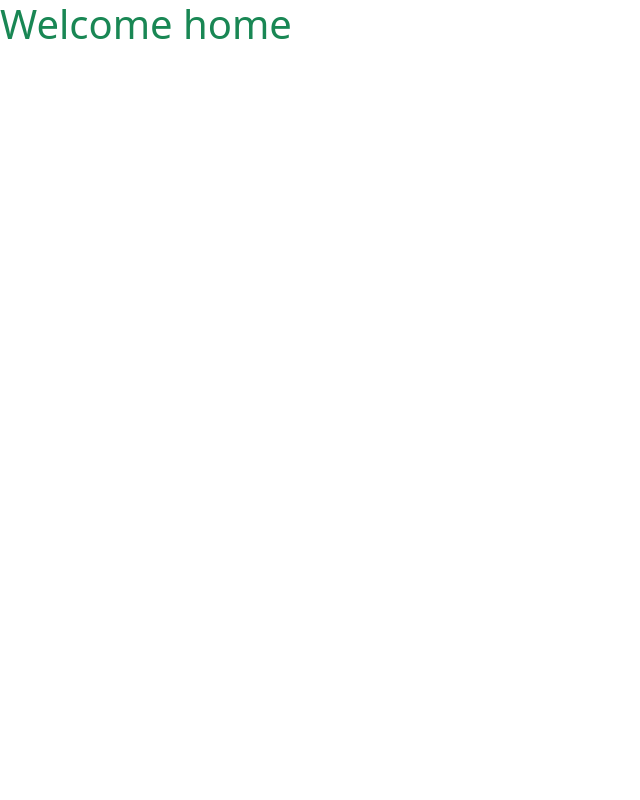
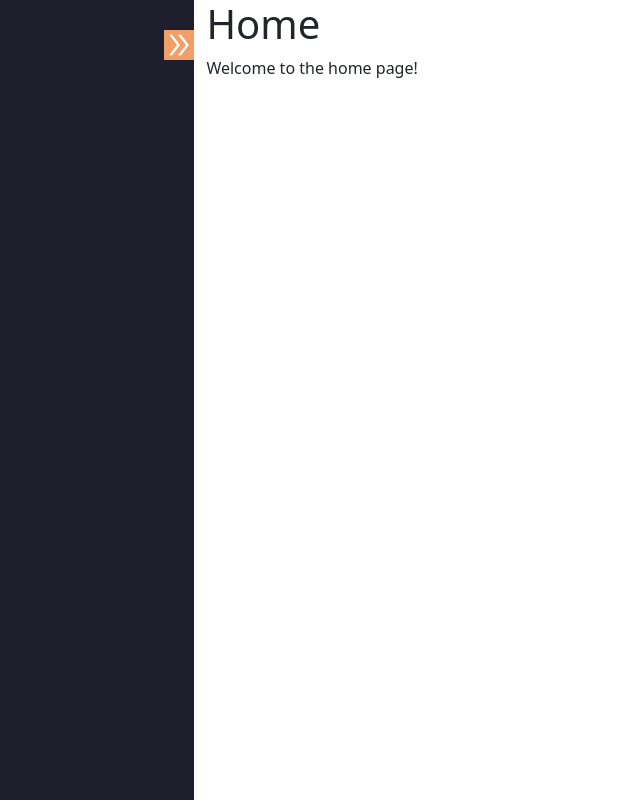
Before and after one commit to Smlchinaza/new_portfolio, a React (Create React App) app in the folder client/: page / in a window 1280 px wide. Shown: the whole page, without its empty margins (0-640 px from the left). Built offline with nearby package versions, Linux system fonts and the light colour scheme.

Commit message:
Added layout section

```diff
--- a/client/package.json
+++ b/client/package.json
@@ -3,12 +3,14 @@
   "version": "0.1.0",
   "private": true,
   "dependencies": {
+    "@ljharb/tsconfig": "^0.3.2",
     "@testing-library/dom": "^10.4.0",
     "@testing-library/jest-dom": "^6.6.3",
     "@testing-library/react": "^16.3.0",
     "@testing-library/user-event": "^13.5.0",
     "react": "^19.1.0",
     "react-dom": "^19.1.0",
+    "react-icons": "^5.5.0",
     "react-scripts": "5.0.1",
     "web-vitals": "^2.1.4"
   },
--- a/client/src/App.js
+++ b/client/src/App.js
@@ -1,7 +1,10 @@
+import React from "react";
+import Layout from "./components/Layout/Layout.js";
+
 function App() {
   return (
     <div>
-      <h1 className="text-success">Welcome home</h1>
+      <Layout />
     </div>
   );
 }
--- /dev/null
+++ b/client/src/components/Layout/Layout.css
@@ -0,0 +1,34 @@
+.sidebar-section {
+  display: flex;
+}
+
+.sidebar-toggle {
+  width: 230px;
+  transition: all 0.3s ease;
+  height: 100vh;
+  background-color: #1e1e2c;
+}
+
+.sidebar {
+  height: 100vh;
+  background-color: #1e1e2c;
+  width: 90px;
+  transition: all 0.3s ease;
+}
+
+.sidebar-toggle-icon {
+  display: flex;
+  justify-content: right;
+  align-items: right;
+  cursor: pointer;
+}
+
+.sidebar-toggle-icon p svg {
+  background-color: #f29f67;
+  color: white;
+  margin-top: 30px;
+}
+
+.sidebar-toggle-icon:hover {
+  color: #f0f0f0;
+}
--- /dev/null
+++ b/client/src/components/Layout/Layout.js
@@ -0,0 +1,36 @@
+import React from "react";
+import { useState } from "react";
+import Home from "../../pages/Home/Home.js";
+import { AiOutlineDoubleLeft, AiOutlineDoubleRight } from "react-icons/ai";
+import "./Layout.css";
+
+const Layout = () => {
+  const [toggle, SetToggle] = useState(true);
+
+  //   change toggle function
+  const handleToggle = () => {
+    SetToggle(!toggle);
+  };
+  return (
+    <>
+      <div className="sidebar-section">
+        <div className={toggle ? "sidebar-toggle" : "sidebar"}>
+          <div className="sidebar-toggle-icon">
+            <p onClick={handleToggle}>
+              {toggle ? (
+                <AiOutlineDoubleRight size={30} />
+              ) : (
+                <AiOutlineDoubleLeft size={30} />
+              )}
+            </p>
+          </div>
+        </div>
+        <div className="container">
+          <Home />
+        </div>
+      </div>
+    </>
+  );
+};
+
+export default Layout;
--- /dev/null
+++ b/client/src/pages/Home/Home.js
@@ -0,0 +1,13 @@
+import React from "react";
+import "./Home.css";
+
+const Home = () => {
+  return (
+    <div>
+      <h1>Home</h1>
+      <p>Welcome to the home page!</p>
+    </div>
+  );
+};
+
+export default Home;
```
Also changed, not shown: client/src/pages/Home/Home.css (added), 1 other file (tests, documents, lock files or other folders).
